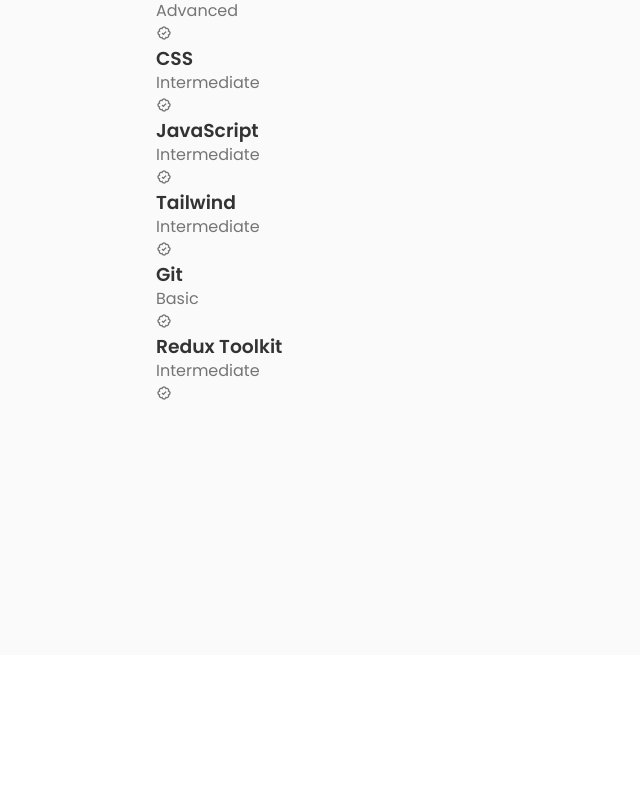
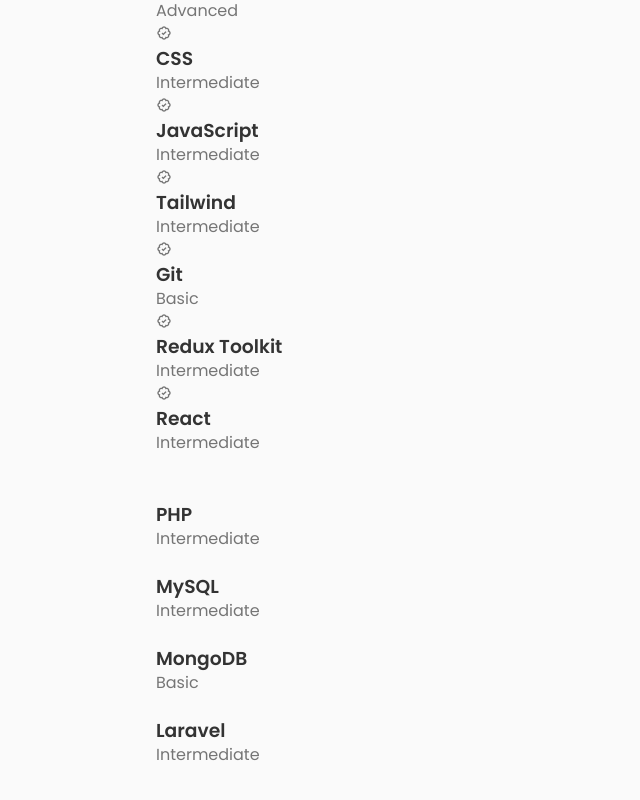
Before and after one commit to YoussefJemmane/Portfolio-v2, a React (Vite) app: page / in a window 1280 px wide. Shown: the part 1654-2454 px from the top of the page, without its empty margins (0-640 px from the left). Before the commit the page ends 2309 px from the top, so only its background shows below. Built offline with nearby package versions, Linux system fonts and the light colour scheme.

Commit message:
update home.css

```diff
--- a/src/components/home/home.css
+++ b/src/components/home/home.css
@@ -147,4 +147,13 @@
     width: 100px;
     height: 100px;
   }
+
+
 }
+
+@media screen and (min-width: 350px) and (max-width: 490px) {
+  .home__img {
+    width: 100px;
+    height: 100px;
+  }
+}
--- a/src/components/skills/Backend.jsx
+++ b/src/components/skills/Backend.jsx
@@ -9,29 +9,29 @@ const Backend = () => {
           <div className="skills__data">
             <i className="bx bx badge-check"></i>
             <div>
-              <h3 className="skills__name"></h3>
-              <span className="skills__level"></span>
+              <h3 className="skills__name">PHP</h3>
+              <span className="skills__level">Intermediate</span>
             </div>
           </div>
           <div className="skills__data">
             <i className="bx bx badge-check"></i>
             <div>
-              <h3 className="skills__name"></h3>
-              <span className="skills__level"></span>
+              <h3 className="skills__name">MySQL</h3>
+              <span className="skills__level">Intermediate</span>
             </div>
           </div>
           <div className="skills__data">
             <i className="bx bx badge-check"></i>
             <div>
-              <h3 className="skills__name"></h3>
-              <span className="skills__level"></span>
+              <h3 className="skills__name">MongoDB</h3>
+              <span className="skills__level">Basic</span>
             </div>
           </div>
           <div className="skills__data">
             <i className="bx bx badge-check"></i>
             <div>
-              <h3 className="skills__name"></h3>
-              <span className="skills__level"></span>
+              <h3 className="skills__name">Laravel</h3>
+              <span className="skills__level">Intermediate</span>
             </div>
           </div>
         </div>
--- a/src/components/skills/Frontend.jsx
+++ b/src/components/skills/Frontend.jsx
@@ -53,8 +53,8 @@ const Frontend = () => {
           <div className="skills__data">
             <i class="bx bx-badge-check"></i>
             <div>
-              <h3 className="skills__name"></h3>
-              <span className="skills__level"></span>
+              <h3 className="skills__name">React</h3>
+              <span className="skills__level">Intermediate</span>
             </div>
           </div>
         </div>
```
